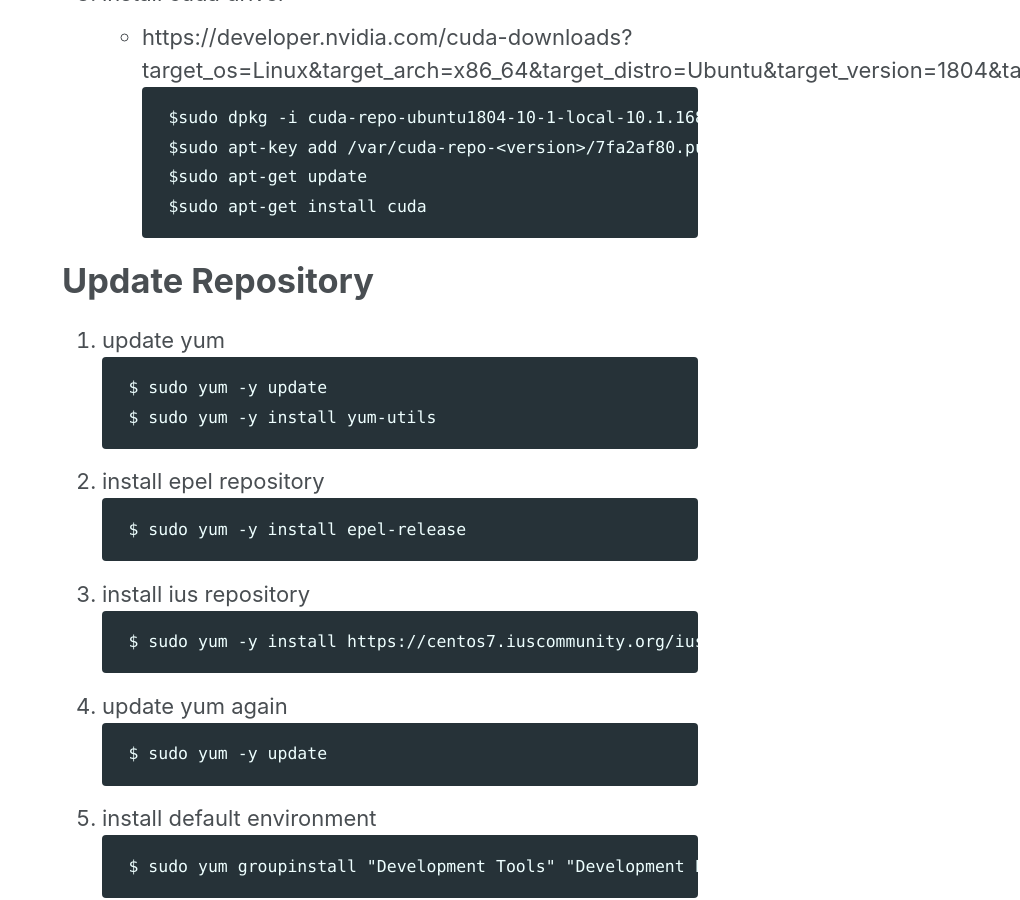
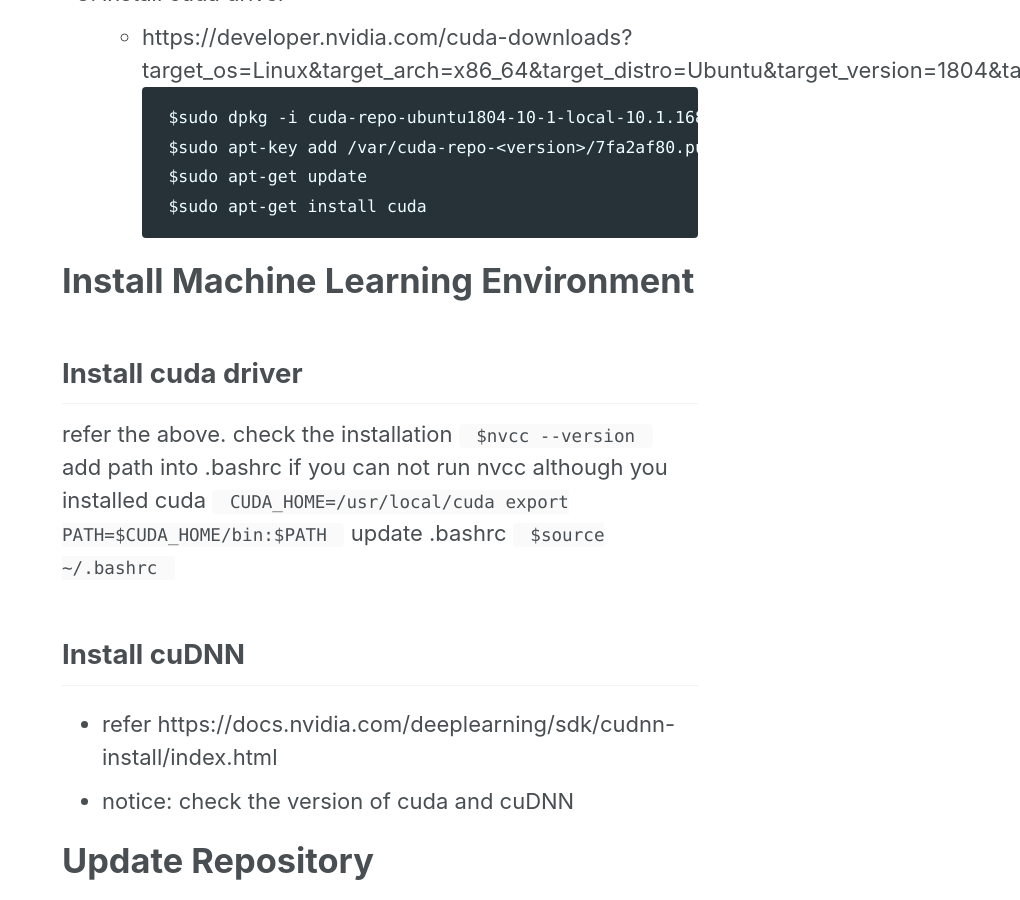
Before and after one commit to tech-vcanus/tech-vcanus.github.io, a Jekyll site: the page built from _posts/2019-10-04-devenv.md, in a window 1280 px wide and 900 px high, scrolled down 1729 px. Shown: the whole window, without its empty margins (260-1280 px from the left). Built offline with Jekyll 4.4.1, drawn with Linux system fonts in a browser that asks for light colours; cached includes are drawn as plain includes; nearby versions of some CDN libraries.

Commit message:
update devenv, add cuDNN

````diff
--- a/_posts/2019-10-04-devenv.md
+++ b/_posts/2019-10-04-devenv.md
@@ -54,6 +54,26 @@
     $sudo apt-get update
     $sudo apt-get install cuda
     ```
+
+# Install Machine Learning Environment
+## Install cuda driver
+refer the above.
+check the installation
+    ```
+    $nvcc --version
+    ```
+add path into .bashrc if you can not run nvcc although you installed cuda
+    ```
+    CUDA_HOME=/usr/local/cuda
+    export PATH=$CUDA_HOME/bin:$PATH
+    ```
+update .bashrc
+    ```
+    $source ~/.bashrc
+    ```
+## Install cuDNN
+ - refer https://docs.nvidia.com/deeplearning/sdk/cudnn-install/index.html
+ - notice: check the version of cuda and cuDNN
 
 # Update Repository
 1. update yum
````
